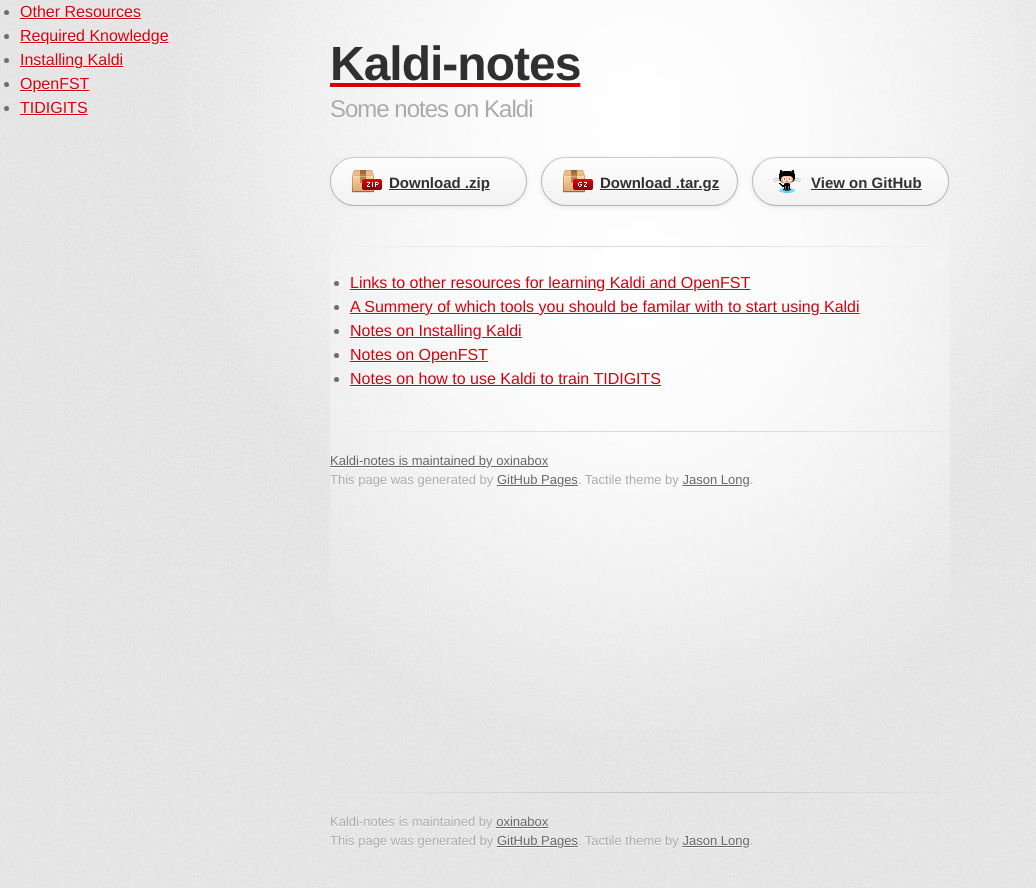
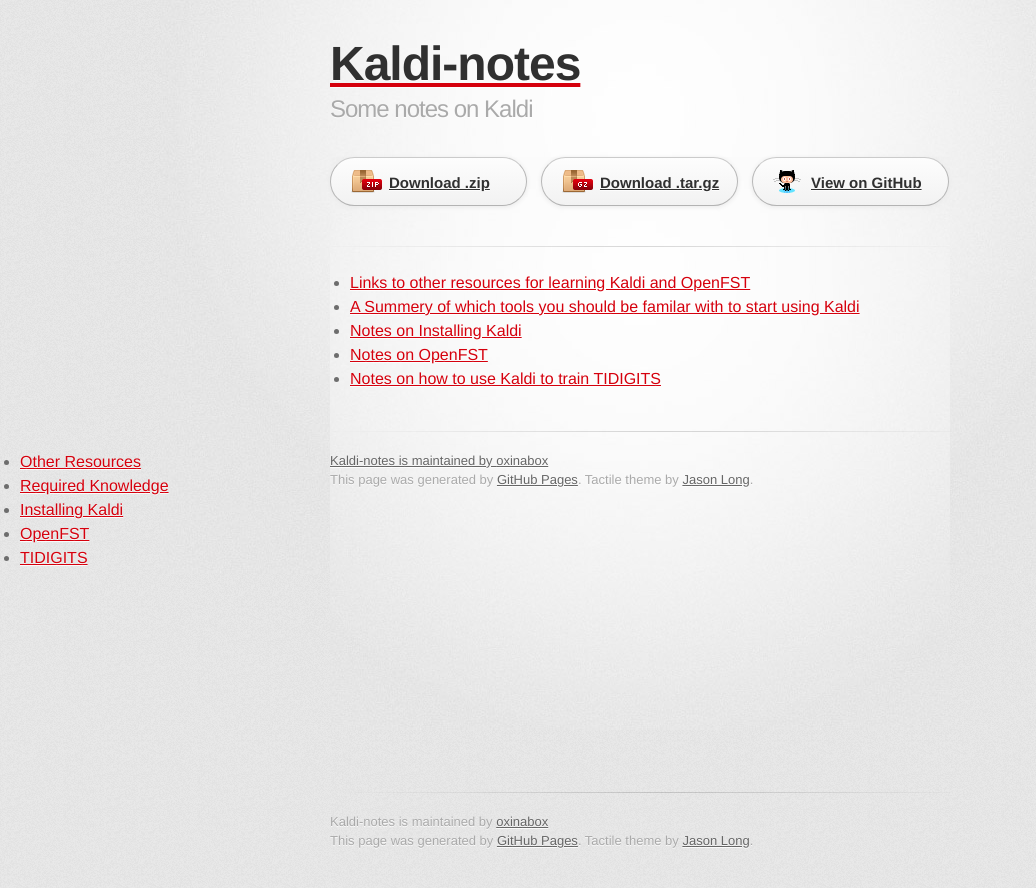
Before and after one commit to oxinabox/Kaldi-Notes, a Jekyll site: the page built from index.html, in a window 1280 px wide. Shown: the top 888 px of the page, without its empty margins (0-1036 px from the left). Built offline with Jekyll 4.4.1, drawn with Linux system fonts in a browser that asks for light colours; some web fonts are replaced; Markdown is read by kramdown in place of the engine named in the settings.

Commit message:
=quick submission.

```diff
--- a/stylesheets/stylesheet.css
+++ b/stylesheets/stylesheet.css
@@ -108,6 +108,7 @@
 #nav {
   float: left;
   position: fixed;
+  top: 50%;
 }
 
 
```
